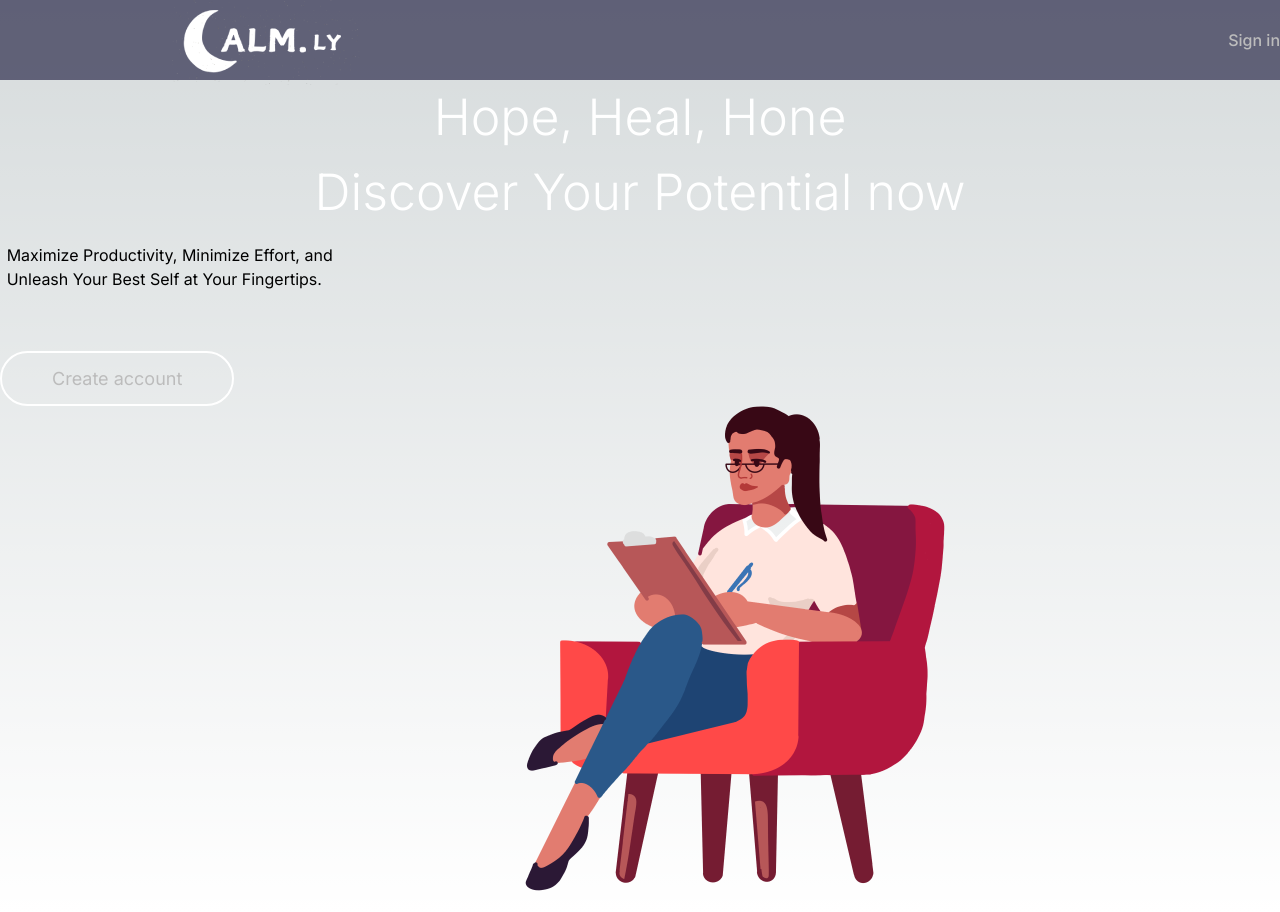
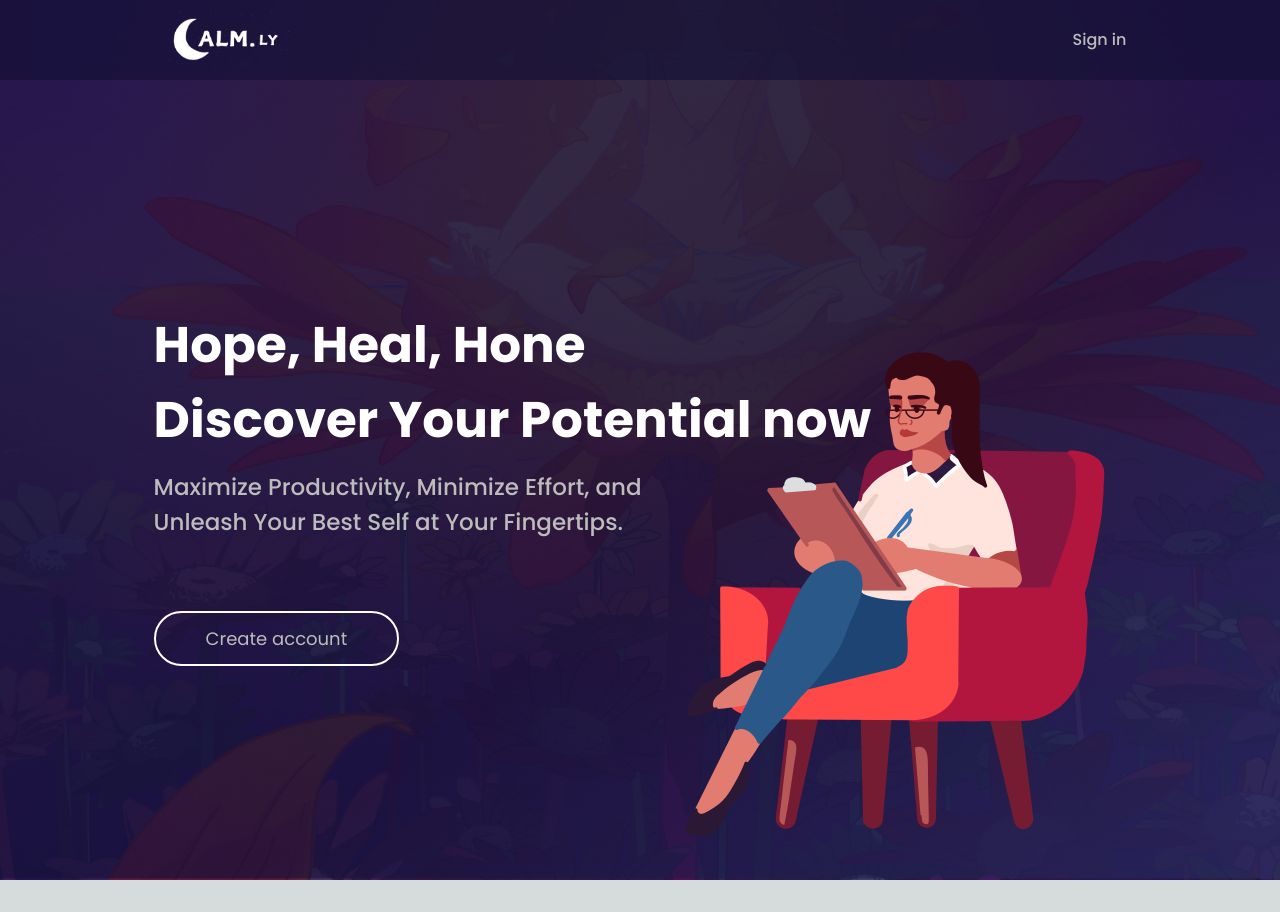
Before and after one commit to Josuzin/calmly, a Next.js app: page / in a window 1280 px wide. After the commit the page ends 800 px from the top, so only its background shows below. Built offline with nearby package versions, Linux system fonts and the light colour scheme; a web font is replaced by a local one.

Commit message:
corrigi a pagina inicial do site, css corrigido

```diff
--- a/components/FirstPage.jsx
+++ b/components/FirstPage.jsx
@@ -21,35 +21,35 @@ export default function FirstPage() {
           rel="stylesheet"
         />
       </Head>
-      <body className={styles.background}>
+      <div className="page">
         <nav>
           <figure>
-            <Image src={Logo} alt="logo" className={styles.logo} />
+            <Image src={Logo} alt="logo" className="logo" />
           </figure>
-          <div className={styles.signinBox}>
+          <div className="signin-box">
             <Link href="/LoginForm">Sign in</Link>
           </div>
         </nav>
-        <div className={styles.pai}>
-          <section className={styles.container}>
-            <div className={styles.component}>
-              <h1>
+        <div className="pai">
+          <section className="container">
+            <div className="component">
+              <h1 className="first-page-title">
                 Hope, Heal, Hone <br />
                 Discover Your Potential now
               </h1>
             </div>
-            <p className={styles.pi}>
+            <p className="pi">
               Maximize Productivity, Minimize Effort, and
               <br />
               Unleash Your Best Self at Your Fingertips.
             </p>
-            <button>Create account</button>
+            <button className="first-page-btn">Create account</button>
           </section>
-          <figure className={styles.desenho}>
+          <figure className="desenho">
             <Image src={Desenho} alt="desenho" />
           </figure>
         </div>
-      </body>
+      </div>
     </>
   );
 }
--- a/src/app/page.js
+++ b/src/app/page.js
@@ -11,9 +11,5 @@ import FirstPage from "../../components/FirstPage";
 export default function Home() {
   return (
     <FirstPage/>
-
-
-
-
   );
 }
--- a/styles/HomePage.css
+++ b/styles/HomePage.css
@@ -7,7 +7,7 @@
 }
 
 .page {
-  background-image: url("/images/fundo.png");
+  background-image: url("../images/fundo.png");
   background-size: cover;
   color: #fff;
   font-family: "poppins", sans-serif;
--- a/styles/firstpage.css
+++ b/styles/firstpage.css
@@ -4,14 +4,18 @@
   box-sizing: border-box;
 }
 
-.background {
-  background-image: url("/my-app/calmly/images/firstpage.png");
+.page {
+  width: 100%;
+  background-image: url("../images/firstpage.png");
   font-family: "poppins", sans-serif;
   background-size: cover;
+  background-color: #1B183E
 }
 
-.component h1 {
+
+.first-page-title {
   text-align: start;
+  font-weight: 700;
 }
 
 .pai {
@@ -37,7 +41,7 @@ nav {
 }
 
 .logo {
-  height: 80px;
+  width: 140px;
 }
 
 a {
@@ -77,7 +81,7 @@ h1 {
 }
 
 .pi,
-button {
+.first-page-btn {
   align-self: flex-start;
   animation: appearFromLeft2 1s ease-in-out forwards;
 }
@@ -117,7 +121,7 @@ button {
   }
 }
 
-button {
+.first-page-btn {
   background: none;
   border: 2px solid #fff;
   color: #bcbcbc;
@@ -130,7 +134,7 @@ button {
     border-color 0.2s ease-in-out;
 }
 
-button:hover {
+.first-page-btn:hover {
   background-color: #d278ae;
   color: #fff;
   border-color: #d278ae;
@@ -141,3 +145,11 @@ button:hover {
 figure {
   margin-left: 12%;
 }
+
+.pi {
+  margin: 0;
+}
+
+.first-page-title {
+  margin: 0;
+}
```
